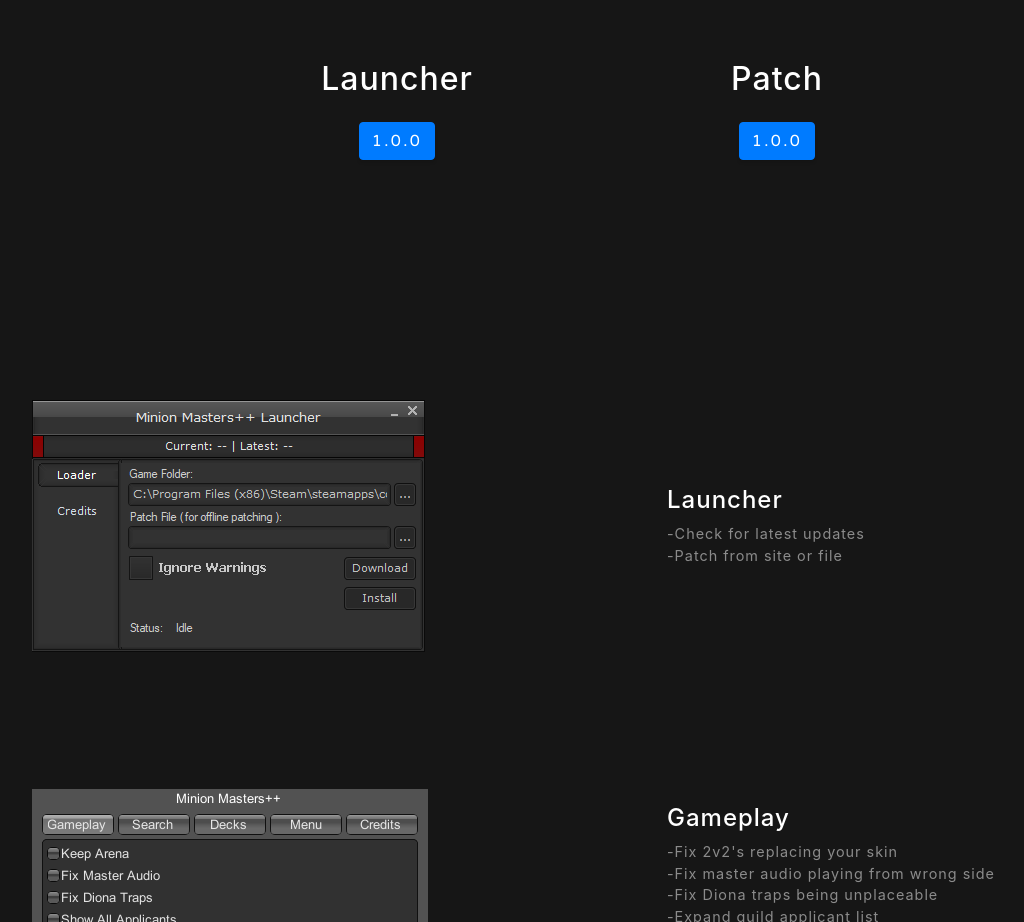
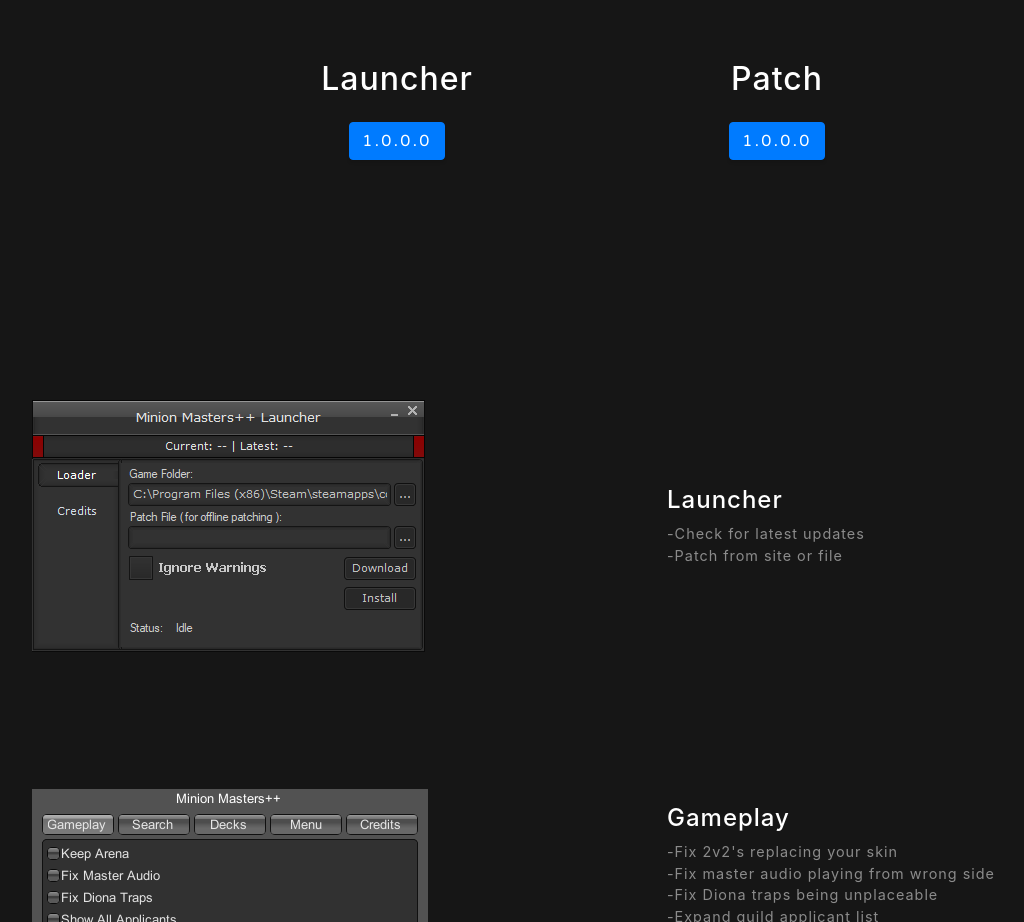
Before and after one commit to MinionMastersPlusPlus/MinionMastersPlusPlus.github.io, a website with bundled scripts: page index.html in a window 1280 px wide. Shown: the part 900-1822 px from the top of the page, without its empty margins (53-1077 px from the left). Built offline with nearby package versions, Linux system fonts and the light colour scheme.

Commit message:
Version fix for downloads
Added extra digit to each one.

```diff
--- a/index.html
+++ b/index.html
@@ -67,12 +67,12 @@
 
 	    <div class="bg-black col-md-4 mb-3 mb-md-0">
 		  <h2 class="text-white mb-4">Launcher</h2>
-          <p class="text-white-50"><a href="files/MinionMastersPlusPlusLauncher.exe" class="btn btn-primary">1.0.0</a></p>
+          <p class="text-white-50"><a href="files/MinionMastersPlusPlusLauncher.exe" class="btn btn-primary">1.0.0.0</a></p>
 	    </div>
 
 		<div class="bg-black col-md-4 mb-3 mb-md-0">
 		  <h2 class="text-white mb-4">Patch</h2>
-          <p class="text-white-50"><a href="files/MinionMastersPlusPlus.dll" class="btn btn-primary">1.0.0</a></p>
+          <p class="text-white-50"><a href="files/MinionMastersPlusPlus.dll" class="btn btn-primary">1.0.0.0</a></p>
 	    </div>
 
       </div>
```
